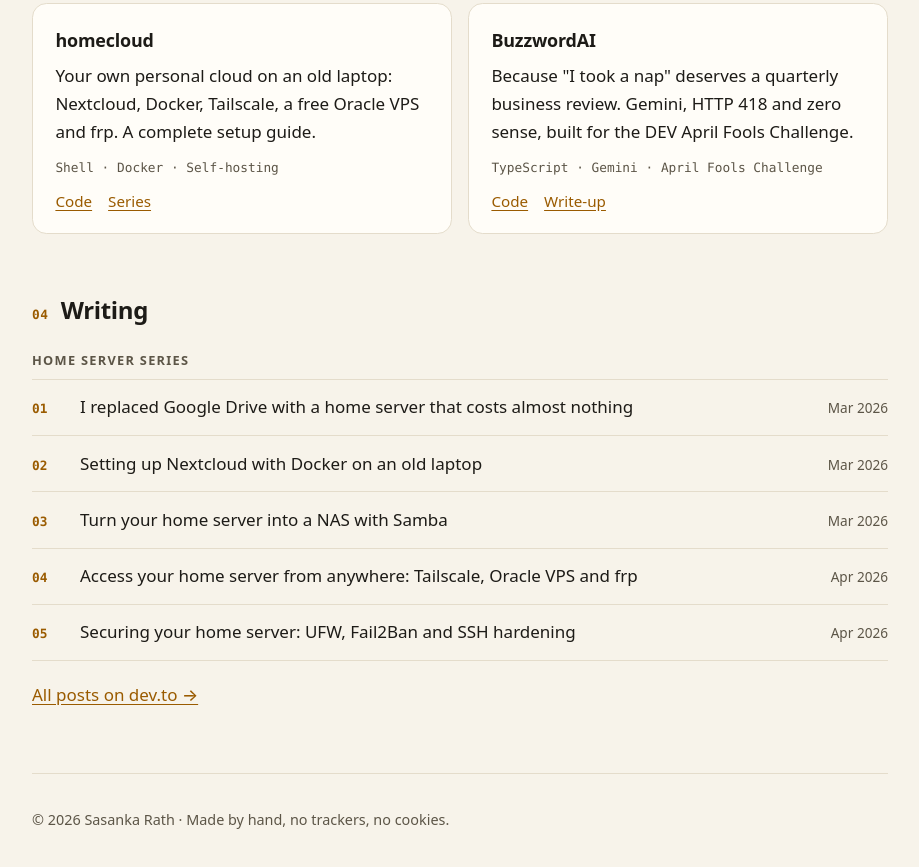
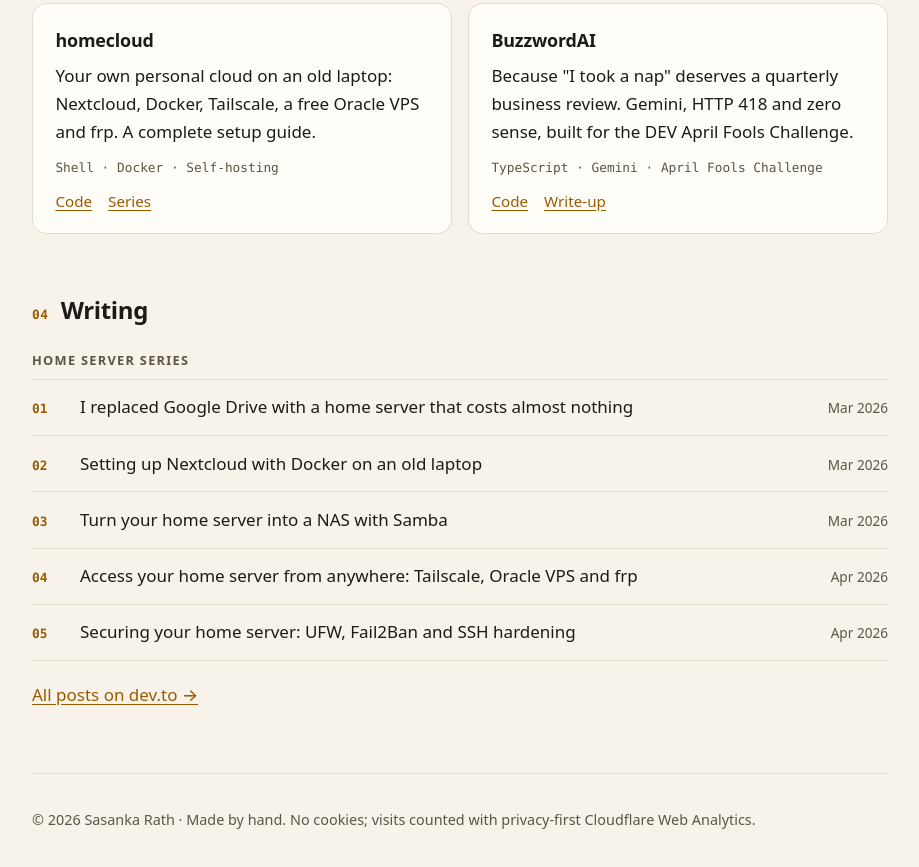
Before and after one commit to sasrath/sasrath.com, a plain HTML site: page index.html in a window 1280 px wide. Shown: the part 2211-3078 px from the top of the page, without its empty margins (180-1099 px from the left). Drawn offline with Linux system fonts and the light colour scheme.

Commit message:
Allow Cloudflare Web Analytics in CSP; update footer
Co-Authored-By: Claude Opus 5.5 <noreply@anthropic.com>

```diff
--- a/index.html
+++ b/index.html
@@ -156,7 +156,7 @@
 </main>
 
 <footer>
-  <p>© 2026 Sasanka Rath · Made by hand, no trackers, no cookies.</p>
+  <p>© 2026 Sasanka Rath · Made by hand. No cookies; visits counted with privacy-first Cloudflare Web Analytics.</p>
 </footer>
 </body>
 </html>
```
Also changed, not shown: 1 other file.
